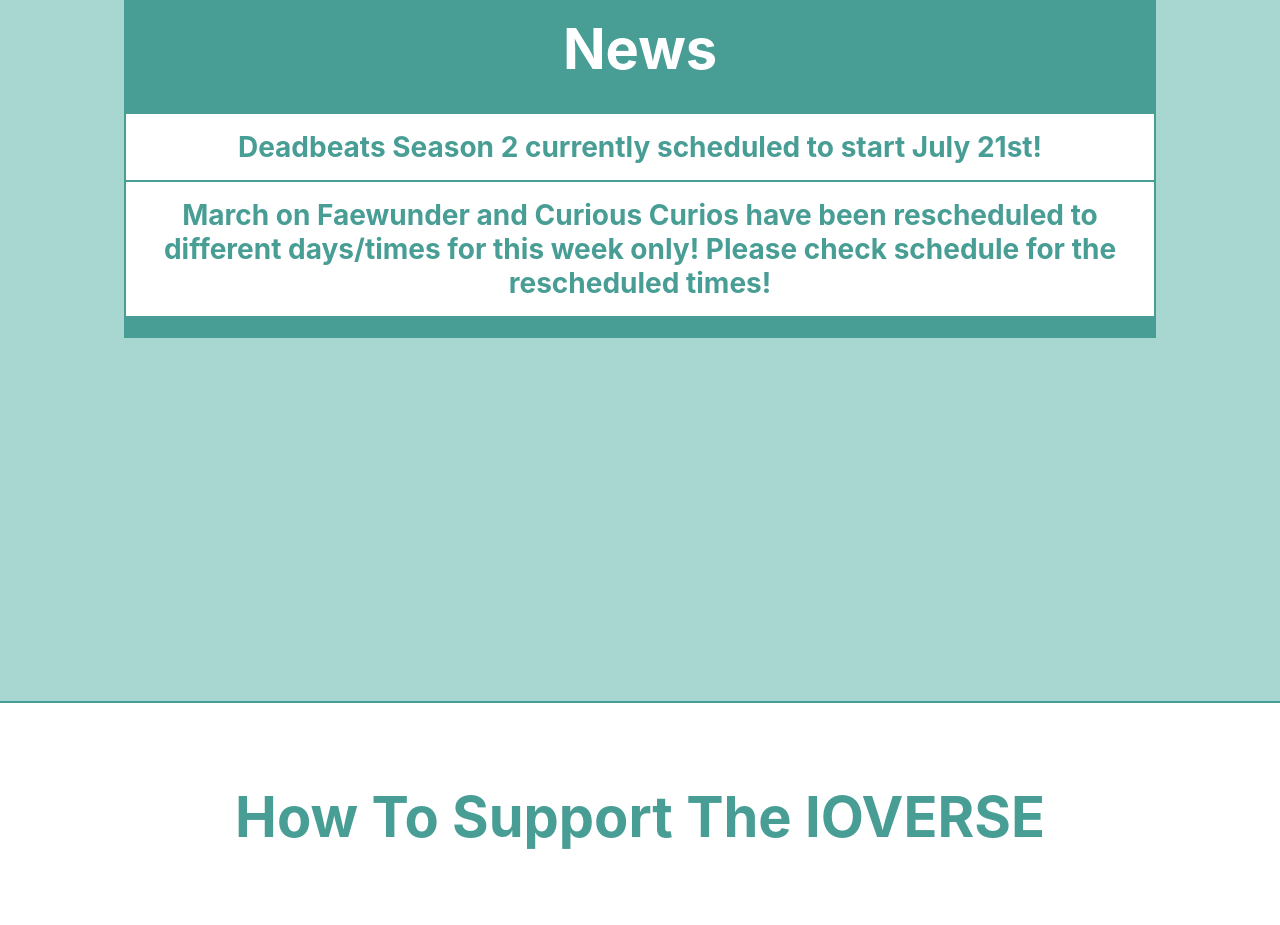
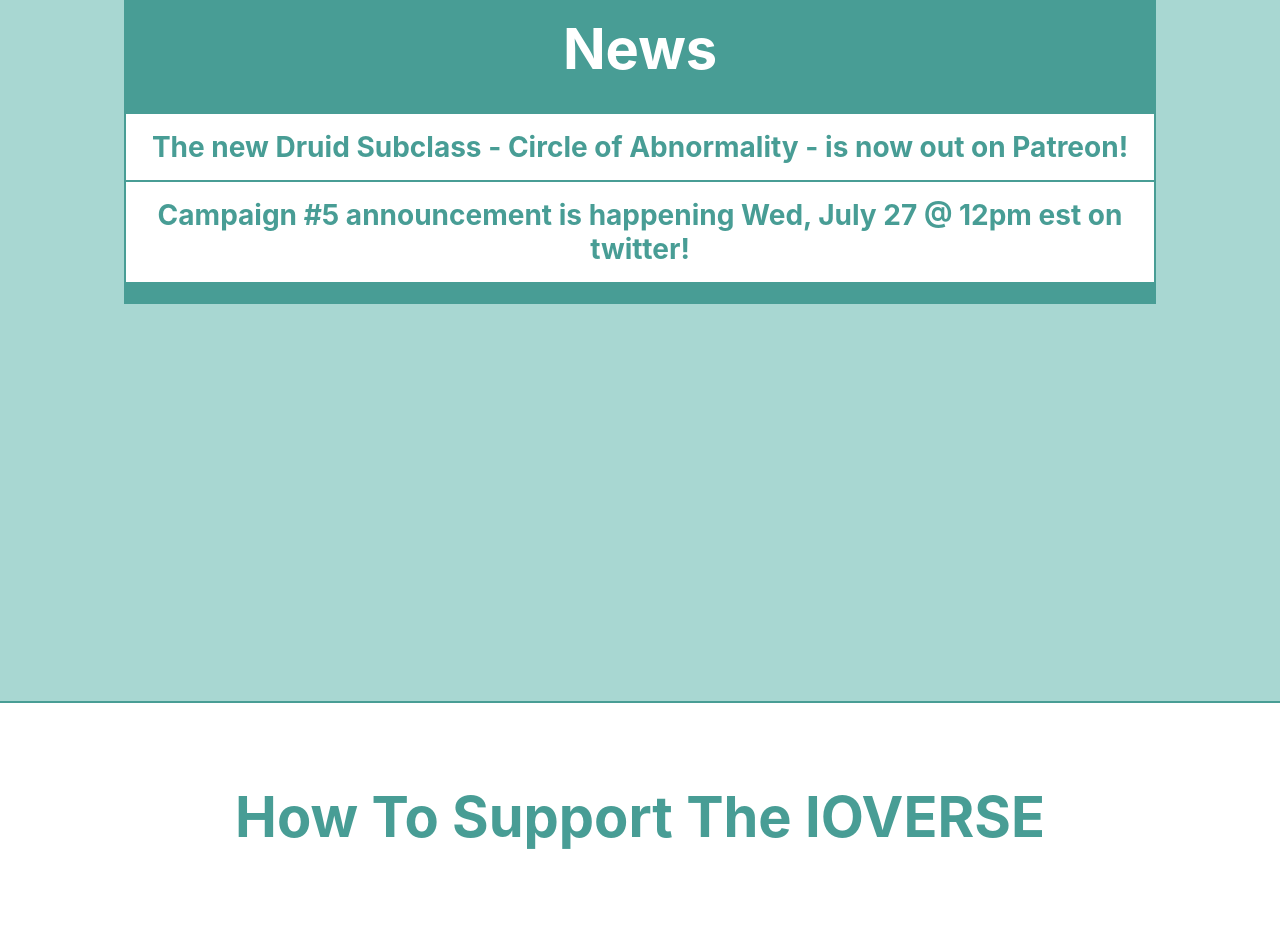
Before and after one commit to jrthayer/WorldOfIo.info, a React (Create React App) app: page / in a window 1280 px wide. Shown: the part 1820-2745 px from the top of the page. Built offline with nearby package versions, Linux system fonts and the light colour scheme.

Commit message:
Update news

```diff
--- a/src/data/news.js
+++ b/src/data/news.js
@@ -1,9 +1,9 @@
 export default [
     {
-        header: "Deadbeats Season 2 currently scheduled to start July 21st!",
+        header: "The new Druid Subclass - Circle of Abnormality - is now out on Patreon!",
     },
     {
-        header: "March on Faewunder and Curious Curios have been rescheduled to different days/times for this week only! Please check schedule for the rescheduled times!",
+        header: "Campaign #5 announcement is happening Wed, July 27 @ 12pm est on twitter!",
     },
     // {
     //     header: "Phase 3 Groups Announced",
```
